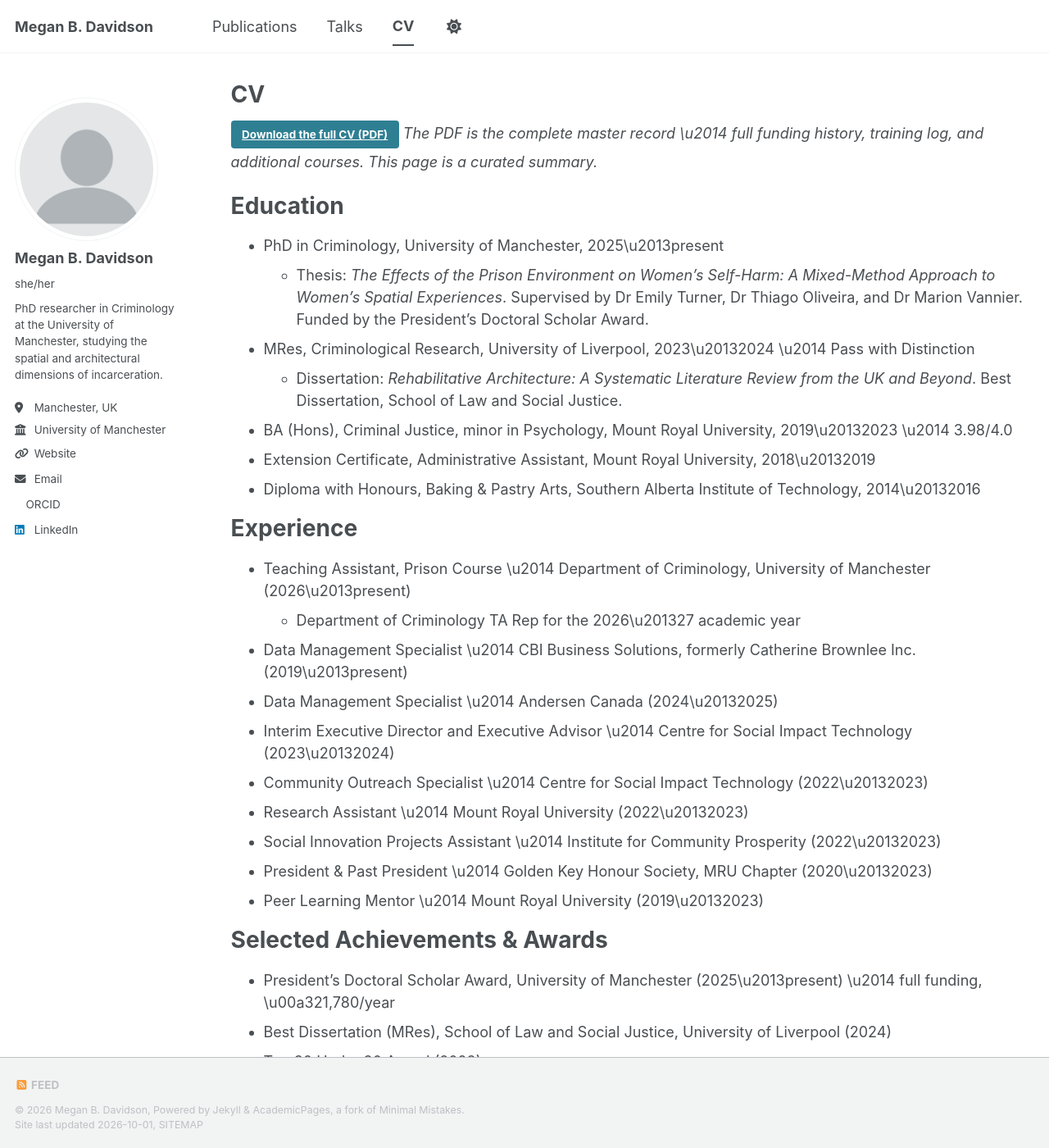
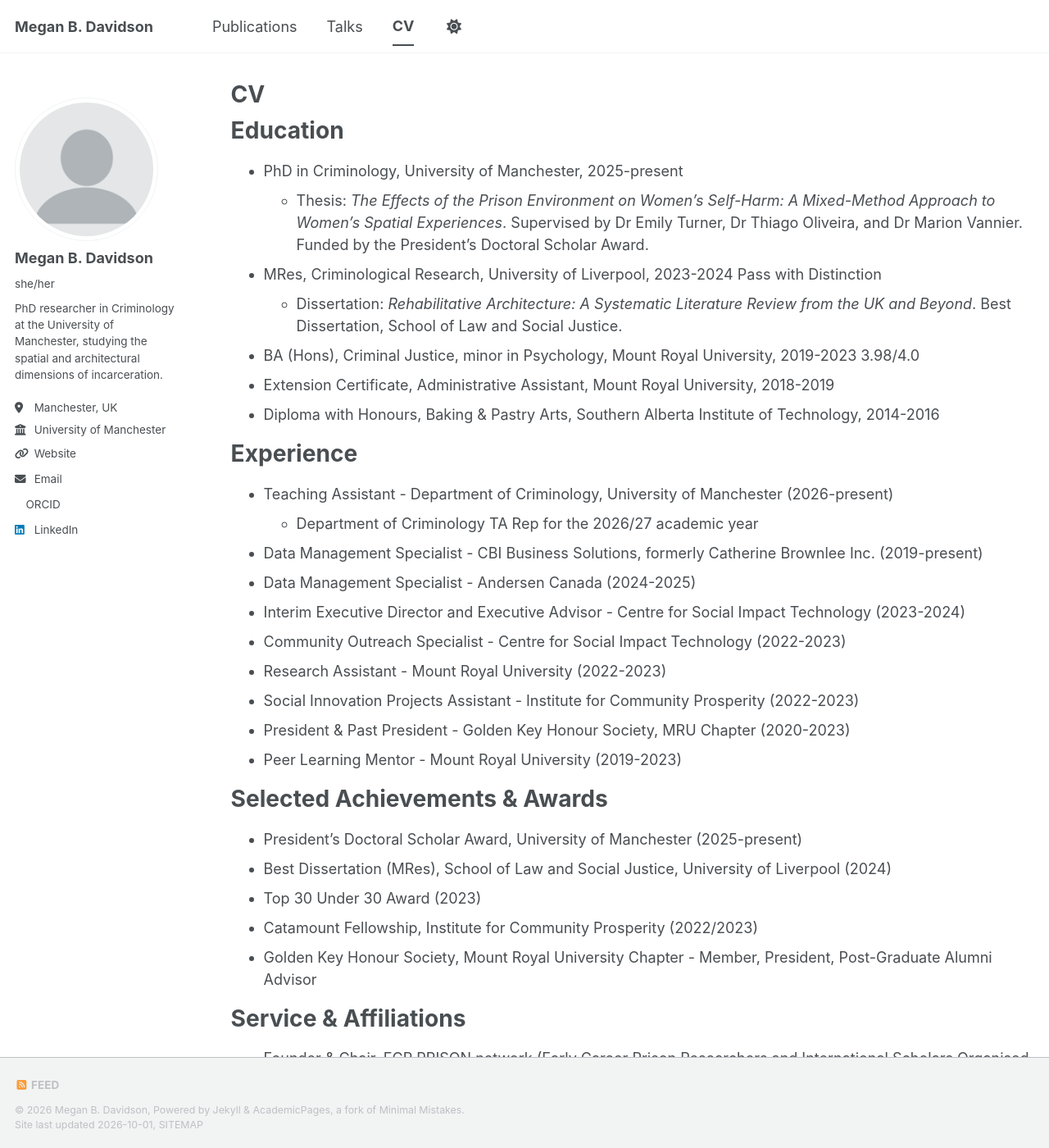
Before and after one commit to Megan-Davidson760/megan-davidson760.github.io, a Jekyll site: the page built from _pages/cv.md, in a window 1280 px wide and 1400 px high. Shown: the whole window at 82% size. Built offline with Jekyll 4.4.1, drawn with Linux system fonts in a browser that asks for light colours; a style sheet for code colours, icons or effects is not loaded; some of the changed text lies outside the part shown.

Commit message:
Refactor CV formatting and date representations
Updated date formats and improved formatting consistency throughout the CV.

```diff
--- a/_pages/cv.md
+++ b/_pages/cv.md
@@ -9,48 +9,44 @@ redirect_from:
 
 {% include base_path %}
 
-[Download the full CV (PDF)](/files/megan-davidson-cv.pdf){: .btn .btn--primary}
-*The PDF is the complete master record \u2014 full funding history, training log, and additional courses. This page is a curated summary.*
-
 Education
 ======
-* PhD in Criminology, University of Manchester, 2025\u2013present
+* PhD in Criminology, University of Manchester, 2025-present
   * Thesis: *The Effects of the Prison Environment on Women's Self-Harm: A Mixed-Method Approach to Women's Spatial Experiences*. Supervised by Dr Emily Turner, Dr Thiago Oliveira, and Dr Marion Vannier. Funded by the President's Doctoral Scholar Award.
-* MRes, Criminological Research, University of Liverpool, 2023\u20132024 \u2014 Pass with Distinction
+* MRes, Criminological Research, University of Liverpool, 2023-2024 Pass with Distinction
   * Dissertation: *Rehabilitative Architecture: A Systematic Literature Review from the UK and Beyond*. Best Dissertation, School of Law and Social Justice.
-* BA (Hons), Criminal Justice, minor in Psychology, Mount Royal University, 2019\u20132023 \u2014 3.98/4.0
-* Extension Certificate, Administrative Assistant, Mount Royal University, 2018\u20132019
-* Diploma with Honours, Baking & Pastry Arts, Southern Alberta Institute of Technology, 2014\u20132016
+* BA (Hons), Criminal Justice, minor in Psychology, Mount Royal University, 2019-2023 3.98/4.0
+* Extension Certificate, Administrative Assistant, Mount Royal University, 2018-2019
+* Diploma with Honours, Baking & Pastry Arts, Southern Alberta Institute of Technology, 2014-2016
 
 Experience
 ======
-* Teaching Assistant, Prison Course \u2014 Department of Criminology, University of Manchester (2026\u2013present)
-  * Department of Criminology TA Rep for the 2026\u201327 academic year
-* Data Management Specialist \u2014 CBI Business Solutions, formerly Catherine Brownlee Inc. (2019\u2013present)
-* Data Management Specialist \u2014 Andersen Canada (2024\u20132025)
-* Interim Executive Director and Executive Advisor \u2014 Centre for Social Impact Technology (2023\u20132024)
-* Community Outreach Specialist \u2014 Centre for Social Impact Technology (2022\u20132023)
-* Research Assistant \u2014 Mount Royal University (2022\u20132023)
-* Social Innovation Projects Assistant \u2014 Institute for Community Prosperity (2022\u20132023)
-* President & Past President \u2014 Golden Key Honour Society, MRU Chapter (2020\u20132023)
-* Peer Learning Mentor \u2014 Mount Royal University (2019\u20132023)
+* Teaching Assistant - Department of Criminology, University of Manchester (2026-present)
+  * Department of Criminology TA Rep for the 2026/27 academic year
+* Data Management Specialist - CBI Business Solutions, formerly Catherine Brownlee Inc. (2019-present)
+* Data Management Specialist - Andersen Canada (2024-2025)
+* Interim Executive Director and Executive Advisor - Centre for Social Impact Technology (2023-2024)
+* Community Outreach Specialist - Centre for Social Impact Technology (2022-2023)
+* Research Assistant - Mount Royal University (2022-2023)
+* Social Innovation Projects Assistant - Institute for Community Prosperity (2022-2023)
+* President & Past President - Golden Key Honour Society, MRU Chapter (2020-2023)
+* Peer Learning Mentor - Mount Royal University (2019-2023)
 
 Selected Achievements & Awards
 ======
-* President's Doctoral Scholar Award, University of Manchester (2025\u2013present) \u2014 full funding, \u00a321,780/year
+* President's Doctoral Scholar Award, University of Manchester (2025-present)
 * Best Dissertation (MRes), School of Law and Social Justice, University of Liverpool (2024)
 * Top 30 Under 30 Award (2023)
-* Fellow, Royal Society for Arts, Manufactures and Commerce (2022\u20132025)
 * Catamount Fellowship, Institute for Community Prosperity (2022/2023)
-* Golden Key Honour Society, Mount Royal University Chapter \u2014 Member, President, Post-Graduate Alumni Advisor
+* Golden Key Honour Society, Mount Royal University Chapter - Member, President, Post-Graduate Alumni Advisor
 
 Service & Affiliations
 ======
-* Founder & Lead, ECR PRISON network (Early Career Prison Researchers and International Scholars Organised Network)
+* Founder & Chair, ECR PRISON network (Early Career Prison Researchers and International Scholars Organised Network)
 * Member, Carceral Geography Working Group, Royal Geographical Society (with IBG)
 * Graduate Student Reviewer, Canadian Journal of Undergraduate Research
-* Department of Criminology TA Rep, University of Manchester (2026\u201327)
+* Department of Criminology TA Rep, University of Manchester (2026-27)
 
 Publications & Talks
 ======
-See the [Publications](/publications/) and [Talks](/talks/) pages for full, auto-generated lists with links.
+See the [Publications](/publications/) and [Talks](/talks/) pages for full lists with links.
```
